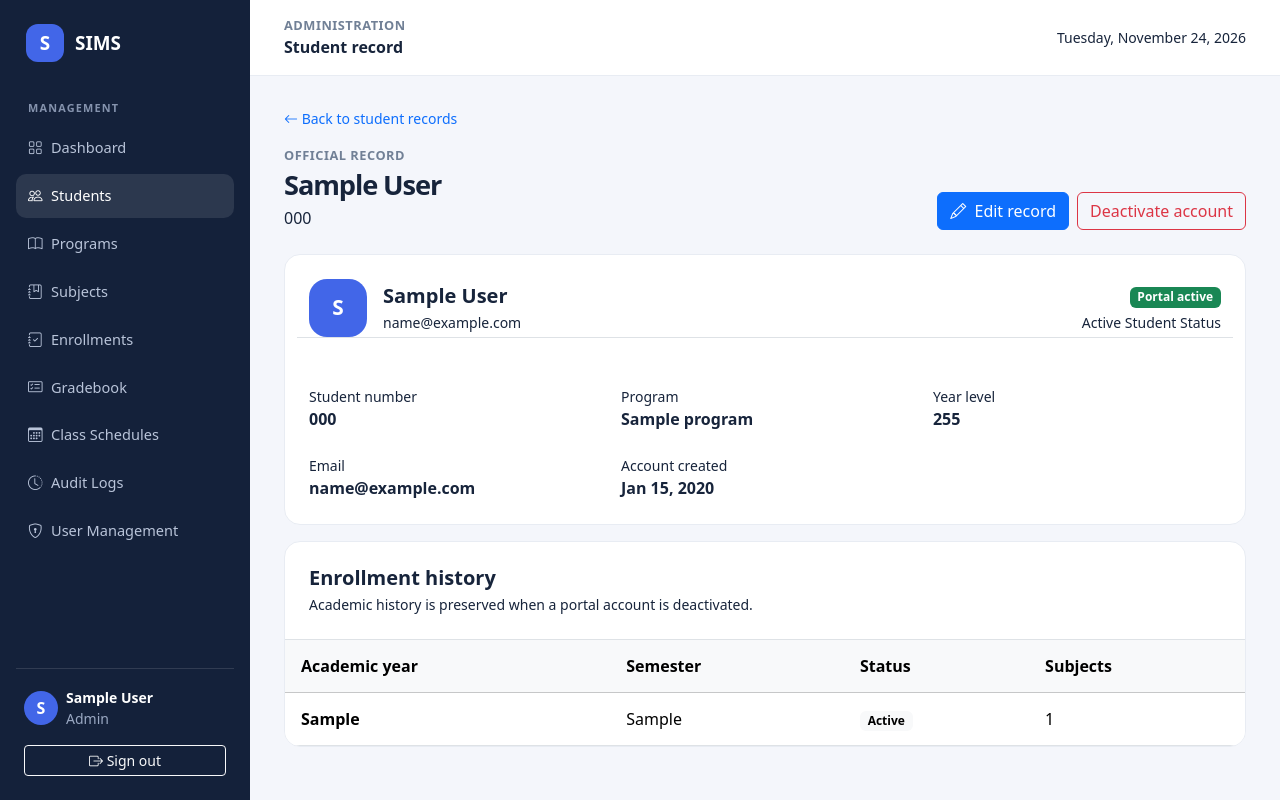
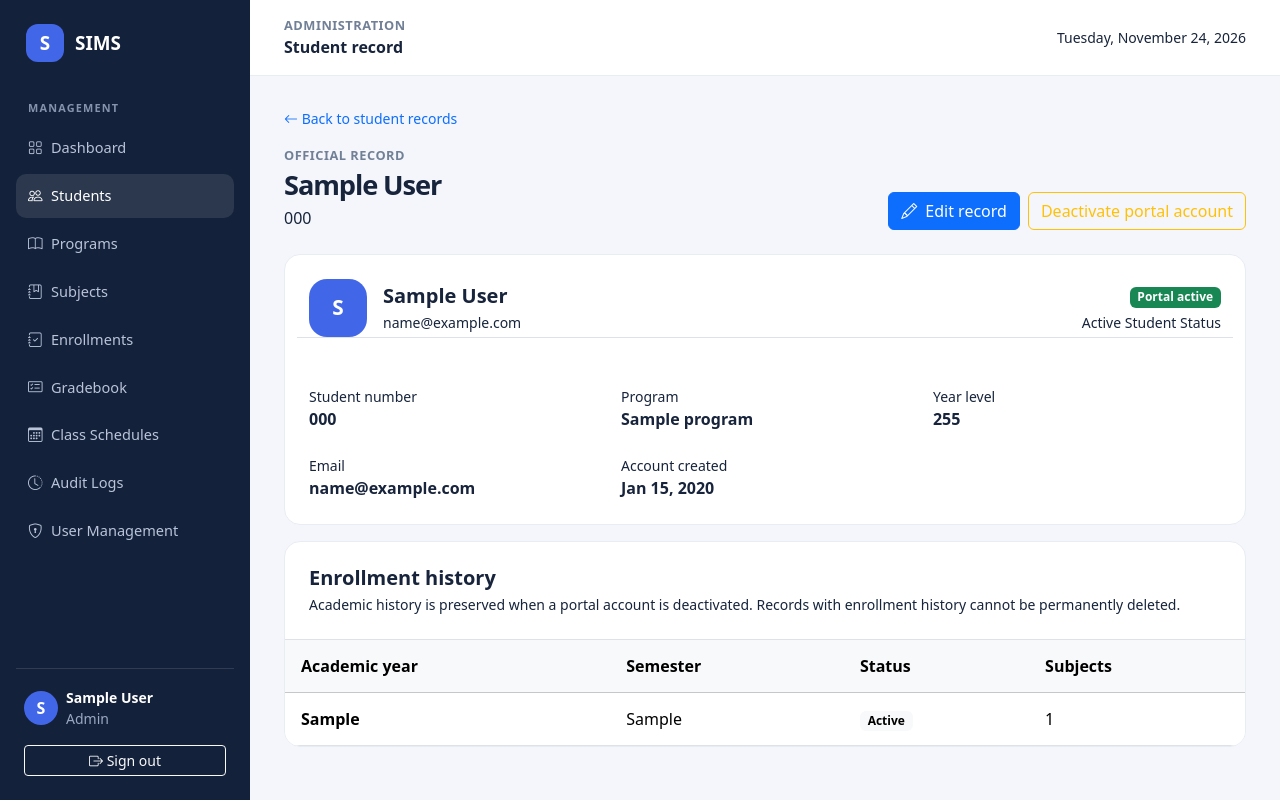
Before and after one commit to KyleDomSar/Student-Information-Management-System, a Laravel app: page /admin/students/1 in a window 1280 px wide. Run offline with Laravel 12, Linux system fonts and the light colour scheme; a user stored in the database is signed in; tables that the repository leaves empty hold one stand-in row (values such as "Sample post").

Commit message:
Separate student account status from record deletion

```diff
--- a/resources/views/admin/students/show.blade.php
+++ b/resources/views/admin/students/show.blade.php
@@ -11,14 +11,24 @@
         <h1 class="page-title mb-1">{{ $student->user->name }}</h1>
         <p class="muted mb-0">{{ $student->student_number }}</p>
     </div>
-    <div class="d-flex gap-2">
+    <div class="d-flex flex-wrap gap-2">
         <a href="{{ route('admin.students.edit', $student) }}" class="btn btn-primary"><i class="bi bi-pencil me-1"></i> Edit record</a>
-        @if($student->user->is_active)
-            <form method="POST" action="{{ route('admin.students.destroy', $student) }}" onsubmit="return confirm('Deactivate this portal account? The academic record will be preserved.');">
+        @if(auth()->user()->isAdministrator())
+            <form method="POST" action="{{ route('admin.students.account-status', $student) }}">
                 @csrf
-                @method('DELETE')
-                <button class="btn btn-outline-danger" type="submit">Deactivate account</button>
+                @method('PATCH')
+                <input type="hidden" name="is_active" value="{{ $student->user->is_active ? '0' : '1' }}">
+                <button class="btn btn-outline-warning" type="submit">
+                    {{ $student->user->is_active ? 'Deactivate portal account' : 'Activate portal account' }}
+                </button>
             </form>
+            @if($student->enrollments->isEmpty())
+                <form method="POST" action="{{ route('admin.students.destroy', $student) }}" onsubmit="return confirm('Permanently delete this student record and its login account? This cannot be undone.');">
+                    @csrf
+                    @method('DELETE')
+                    <button class="btn btn-outline-danger" type="submit">Delete record</button>
+                </form>
+            @endif
         @endif
     </div>
 </div>
@@ -45,7 +55,7 @@
 </div>
 
 <div class="surface overflow-hidden">
-    <div class="p-3 p-md-4 border-bottom"><h2 class="h5 fw-bold mb-1">Enrollment history</h2><p class="small muted mb-0">Academic history is preserved when a portal account is deactivated.</p></div>
+    <div class="p-3 p-md-4 border-bottom"><h2 class="h5 fw-bold mb-1">Enrollment history</h2><p class="small muted mb-0">Academic history is preserved when a portal account is deactivated. Records with enrollment history cannot be permanently deleted.</p></div>
     @if($student->enrollments->isEmpty())
         <div class="p-4 text-center muted">No enrollment records have been added.</div>
     @else
```
